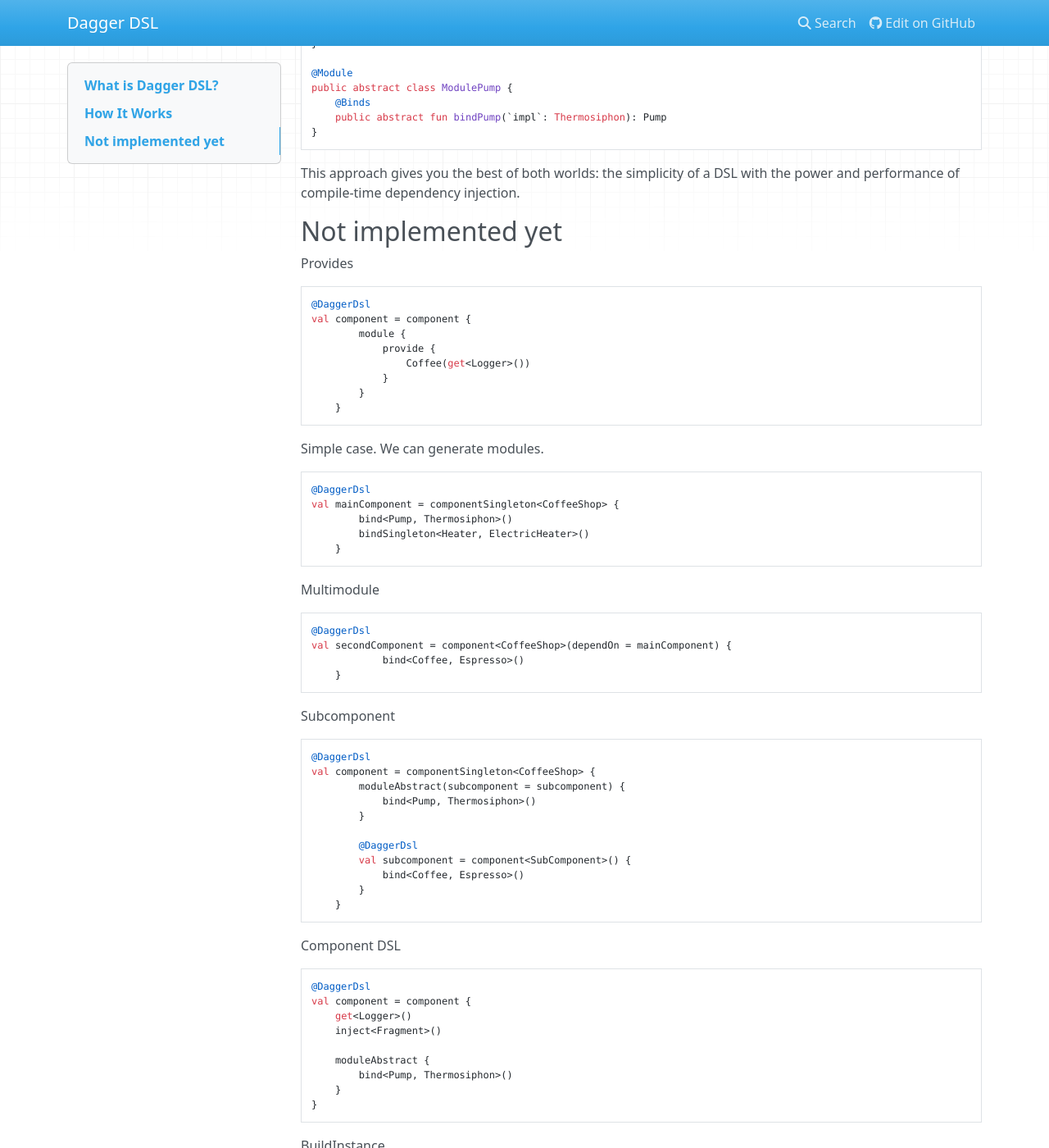
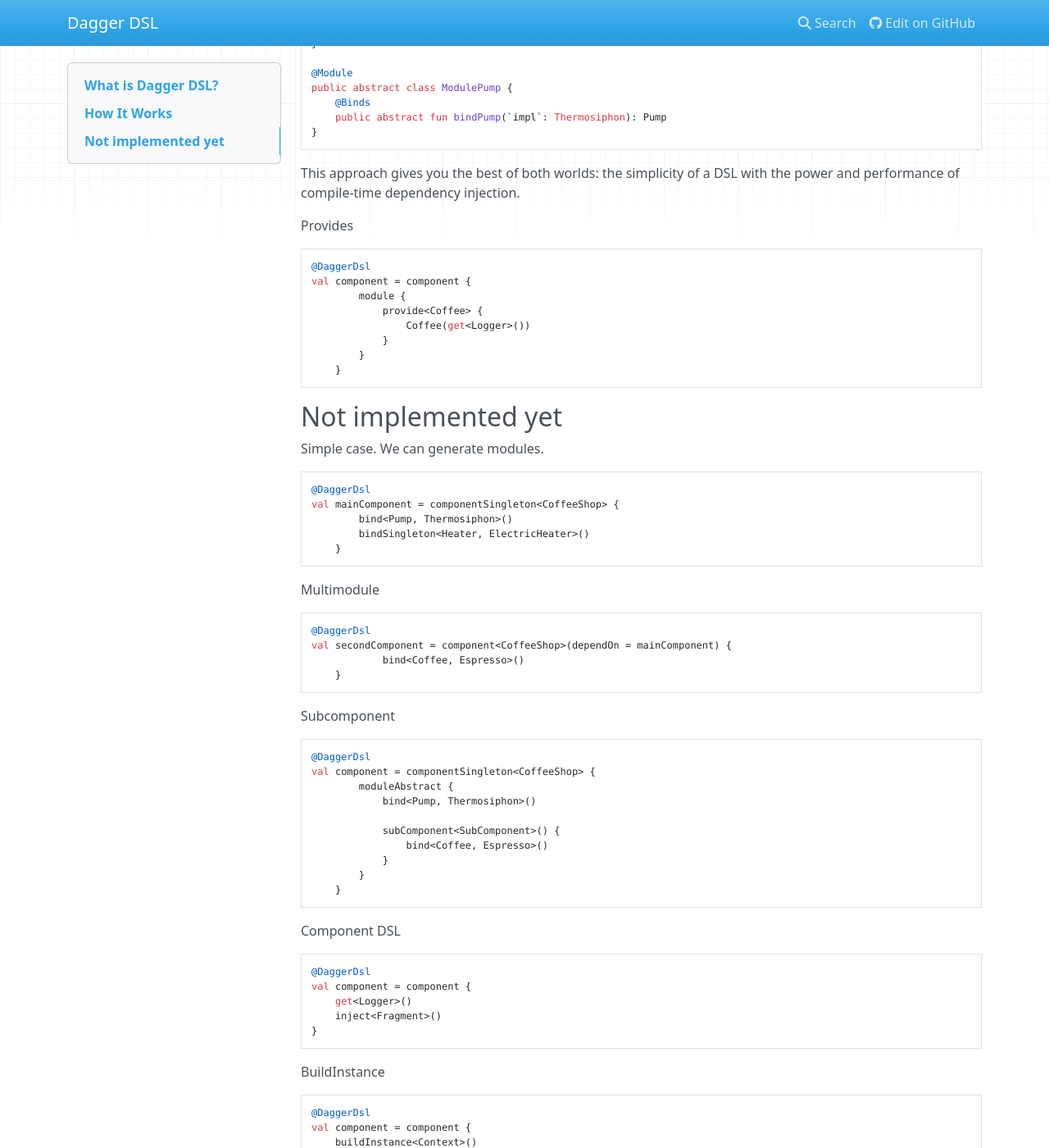
Before and after one commit to AntonButov/dagger-dsl, an MkDocs documentation site: the page built from docs/index.md, in a window 1280 px wide and 1400 px high, scrolled down 938 px. Shown: the whole window at 82% size. Built offline with MkDocs 1.6.1, drawn with Linux system fonts in a browser that asks for light colours; nearby versions of some CDN libraries.

Commit message:
fix(docs/index.md): correct module and subcomponent syntax in DSL examples
Move "Not implemented yet" section and fix code examples for clarity.

````diff
--- a/docs/index.md
+++ b/docs/index.md
@@ -49,18 +49,20 @@ public abstract class ModulePump {
 
 This approach gives you the best of both worlds: the simplicity of a DSL with the power and performance of compile-time dependency injection.
 
-## Not implemented yet
 Provides
 ```kotlin
 @DaggerDsl
 val component = component {
         module {
-            provide {
+            provide<Coffee> {
                 Coffee(get<Logger>())
             }
         }
     }
 ```
+
+## Not implemented yet
+
 Simple case. We can generate modules.
 ```kotlin
 @DaggerDsl
@@ -80,13 +82,12 @@ Subcomponent
 ```kotlin
 @DaggerDsl
 val component = componentSingleton<CoffeeShop> {
-        moduleAbstract(subcomponent = subcomponent) {
+        moduleAbstract {
             bind<Pump, Thermosiphon>()
-        }
 
-        @DaggerDsl
-        val subcomponent = component<SubComponent>() {
-            bind<Coffee, Espresso>()
+            subComponent<SubComponent>() {
+                bind<Coffee, Espresso>()
+            }
         }
     }
 ```
@@ -96,10 +97,6 @@ Component DSL
 val component = component {
     get<Logger>()
     inject<Fragment>()
-
-    moduleAbstract {
-        bind<Pump, Thermosiphon>()
-    }
 }
 ```
 BuildInstance
````
